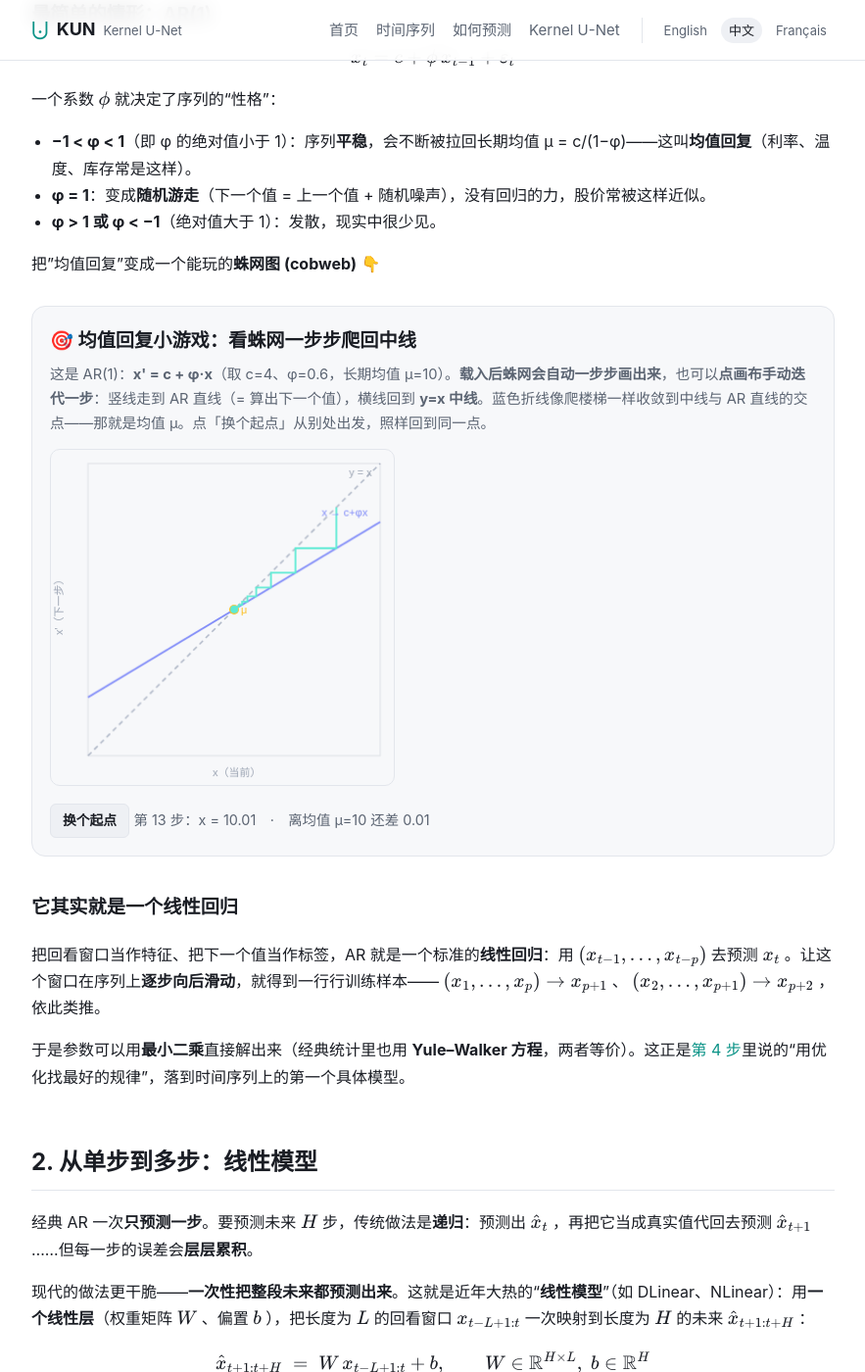
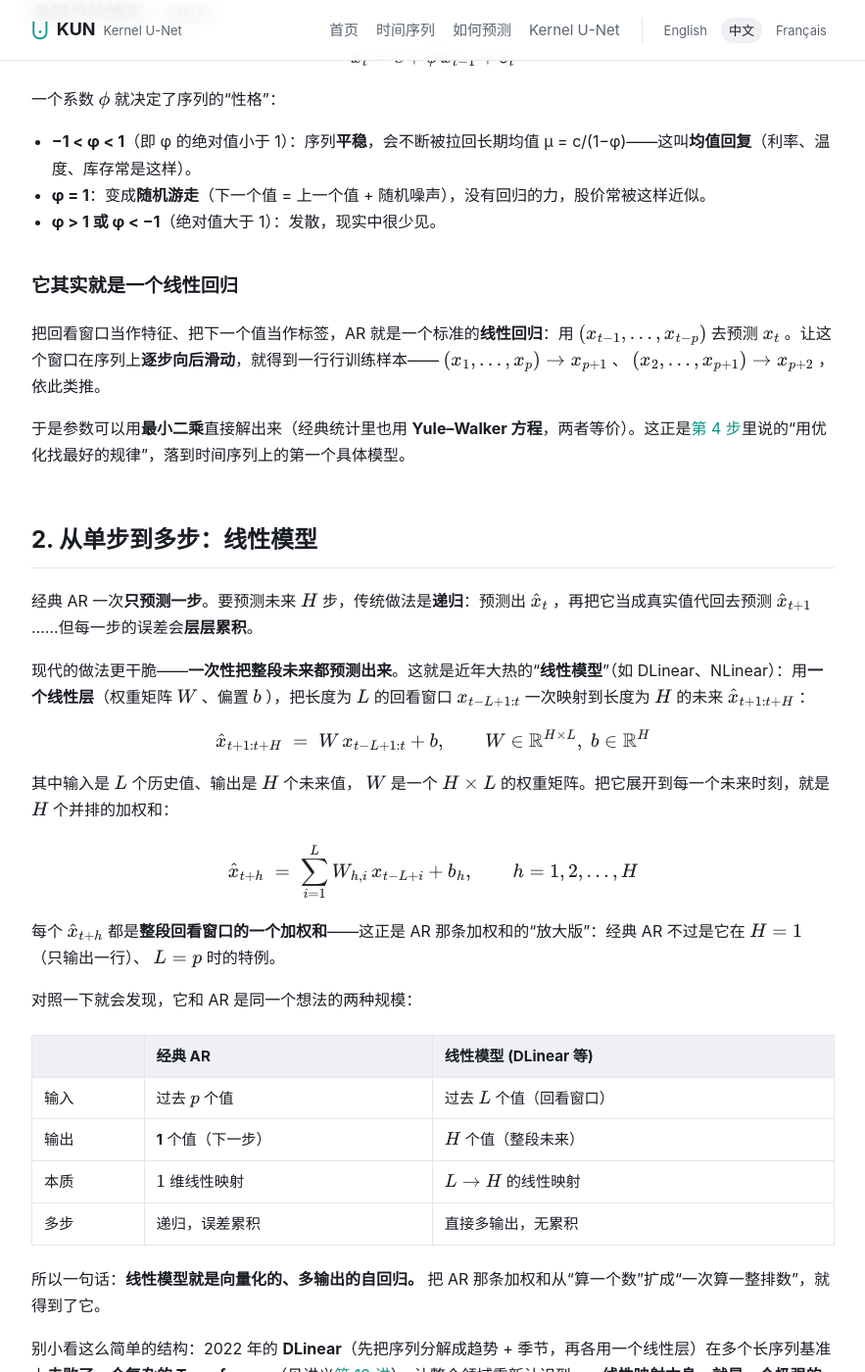
Before and after one commit to JiangYou2025/kun, a Jekyll site: the page built from zh/linear-autoregression.md, in a window 1280 px wide and 1400 px high, scrolled down 2000 px. Shown: the whole window at 98% size, without its empty margins (198-1081 px from the left). Built offline with Jekyll 4.4.1, drawn with Linux system fonts in a browser that asks for light colours; formulas are drawn with MathJax 3; comment, search, counter and statistics services are not loaded.

Commit message:
linear-autoregression: remove the AR(1) cobweb diagram game

```diff
--- a/zh/linear-autoregression.md
+++ b/zh/linear-autoregression.md
@@ -156,79 +156,6 @@ $$x_t = c + \phi\, x_{t-1} + \varepsilon_t$$
 - **φ = 1**：变成**随机游走**（下一个值 = 上一个值 + 随机噪声），没有回归的力，股价常被这样近似。
 - **φ > 1 或 φ < −1**（绝对值大于 1）：发散，现实中很少见。
 
-把"均值回复"变成一个能玩的**蛛网图 (cobweb)** 👇
-
-<div class="game" markdown="0">
-<h3 style="margin-top:0">🎯 均值回复小游戏：看蛛网一步步爬回中线</h3>
-<p class="hint">这是 AR(1)：<b>x' = c + φ·x</b>（取 c=4、φ=0.6，长期均值 μ=10）。<strong>载入后蛛网会自动一步步画出来</strong>，也可以<strong>点画布手动迭代一步</strong>：竖线走到 AR 直线（= 算出下一个值），横线回到 <b>y=x 中线</b>。蓝色折线像爬楼梯一样收敛到中线与 AR 直线的交点——那就是均值 μ。点「换个起点」从别处出发，照样回到同一点。</p>
-<canvas id="cw-canvas" width="352" height="344" style="width:100%;max-width:352px;border-radius:10px;border:1px solid var(--border);background:var(--surface);cursor:pointer"></canvas>
-<div style="margin-top:10px"><button id="cw-reset">换个起点</button> <span id="cw-info" style="font-size:.9rem;color:var(--muted)"></span></div>
-
-<style>
-#cw-reset{padding:5px 12px;border-radius:6px;border:1px solid var(--border);background:var(--surface-2);color:var(--text);cursor:pointer;font-size:.86rem}
-#cw-reset:hover{opacity:.85}
-</style>
-
-<script>
-(function(){
-  var cv=document.getElementById('cw-canvas'); if(!cv) return;
-  var ctx=cv.getContext('2d'); var info=document.getElementById('cw-info');
-  var W=352,H=344, ML=38,MR=14,MT=14,MB=30, PW=W-ML-MR, PH=H-MT-MB;
-  var XMAX=20, c=4, phi=0.6, mu=c/(1-phi), TAU=Math.PI*2;
-  function f(x){ return c+phi*x; }
-  function gx(v){ return ML+PW*v/XMAX; }
-  function gy(v){ return MT+PH*(1-v/XMAX); }
-  var pts=[], steps=0;
-
-  function status(){
-    var cur=pts[pts.length-1][0];
-    info.innerHTML='第 '+steps+' 步：x = '+cur.toFixed(2)+'　·　离均值 μ=10 还差 '+Math.abs(cur-mu).toFixed(2);
-  }
-  function draw(){
-    ctx.clearRect(0,0,W,H);
-    ctx.strokeStyle='rgba(150,160,180,0.25)';ctx.lineWidth=1;ctx.strokeRect(ML,MT,PW,PH);
-    ctx.strokeStyle='rgba(150,160,180,0.75)';ctx.setLineDash([5,4]);ctx.lineWidth=1.5;
-    ctx.beginPath();ctx.moveTo(gx(0),gy(0));ctx.lineTo(gx(XMAX),gy(XMAX));ctx.stroke();ctx.setLineDash([]);
-    ctx.strokeStyle='#818cf8';ctx.lineWidth=2;
-    ctx.beginPath();ctx.moveTo(gx(0),gy(f(0)));ctx.lineTo(gx(XMAX),gy(f(XMAX)));ctx.stroke();
-    ctx.fillStyle='#fbbf24';ctx.beginPath();ctx.arc(gx(mu),gy(mu),5,0,TAU);ctx.fill();
-    ctx.strokeStyle='#5eead4';ctx.lineWidth=1.8;ctx.beginPath();
-    for(var i=0;i<pts.length;i++){ var px=gx(pts[i][0]),py=gy(pts[i][1]); if(i===0)ctx.moveTo(px,py); else ctx.lineTo(px,py); }
-    ctx.stroke();
-    var last=pts[pts.length-1];
-    ctx.fillStyle='#5eead4';ctx.beginPath();ctx.arc(gx(last[0]),gy(last[1]),4,0,TAU);ctx.fill();
-    ctx.font='11px sans-serif';
-    ctx.fillStyle='#9aa3b2';ctx.fillText('y = x',gx(XMAX)-32,gy(XMAX)+13);
-    ctx.fillStyle='#818cf8';ctx.fillText('x → c+φx',gx(XMAX)-60,gy(f(XMAX))-6);
-    ctx.fillStyle='#fbbf24';ctx.fillText('μ',gx(mu)+7,gy(mu)+4);
-    ctx.fillStyle='#9aa3b2';ctx.fillText('x（当前）',ML+PW/2-22,H-9);
-    ctx.save();ctx.translate(12,MT+PH/2+26);ctx.rotate(-TAU/4);ctx.fillText("x'（下一步）",0,0);ctx.restore();
-  }
-  var MAXSTEPS=14, timer=null;
-  function stopAuto(){ if(timer){ clearInterval(timer); timer=null; } }
-  function step(){
-    if(steps>=MAXSTEPS) return;
-    var x=pts[pts.length-1][0], fx=f(x);
-    pts.push([x,fx]); pts.push([fx,fx]); steps++;
-    draw(); status();
-  }
-  function autorun(){
-    stopAuto();
-    timer=setInterval(function(){ step(); if(steps>=MAXSTEPS) stopAuto(); }, 420);
-  }
-  function reset(start){
-    stopAuto();
-    var x0=(start==null)?(2+Math.random()*16):start;
-    pts=[[x0,x0]]; steps=0; draw(); status();
-    autorun();
-  }
-  cv.addEventListener('click',function(){ stopAuto(); step(); });
-  document.getElementById('cw-reset').addEventListener('click',function(){ reset(); });
-  reset(17);
-})();
-</script>
-</div>
-
 ### 它其实就是一个线性回归
 
 把回看窗口当作特征、把下一个值当作标签，AR 就是一个标准的**线性回归**：用 $$(x_{t-1}, \ldots, x_{t-p})$$ 去预测 $$x_t$$ 。让这个窗口在序列上**逐步向后滑动**，就得到一行行训练样本—— $$(x_1,\ldots,x_p)\to x_{p+1}$$ 、 $$(x_2,\ldots,x_{p+1})\to x_{p+2}$$ ，依此类推。
```
